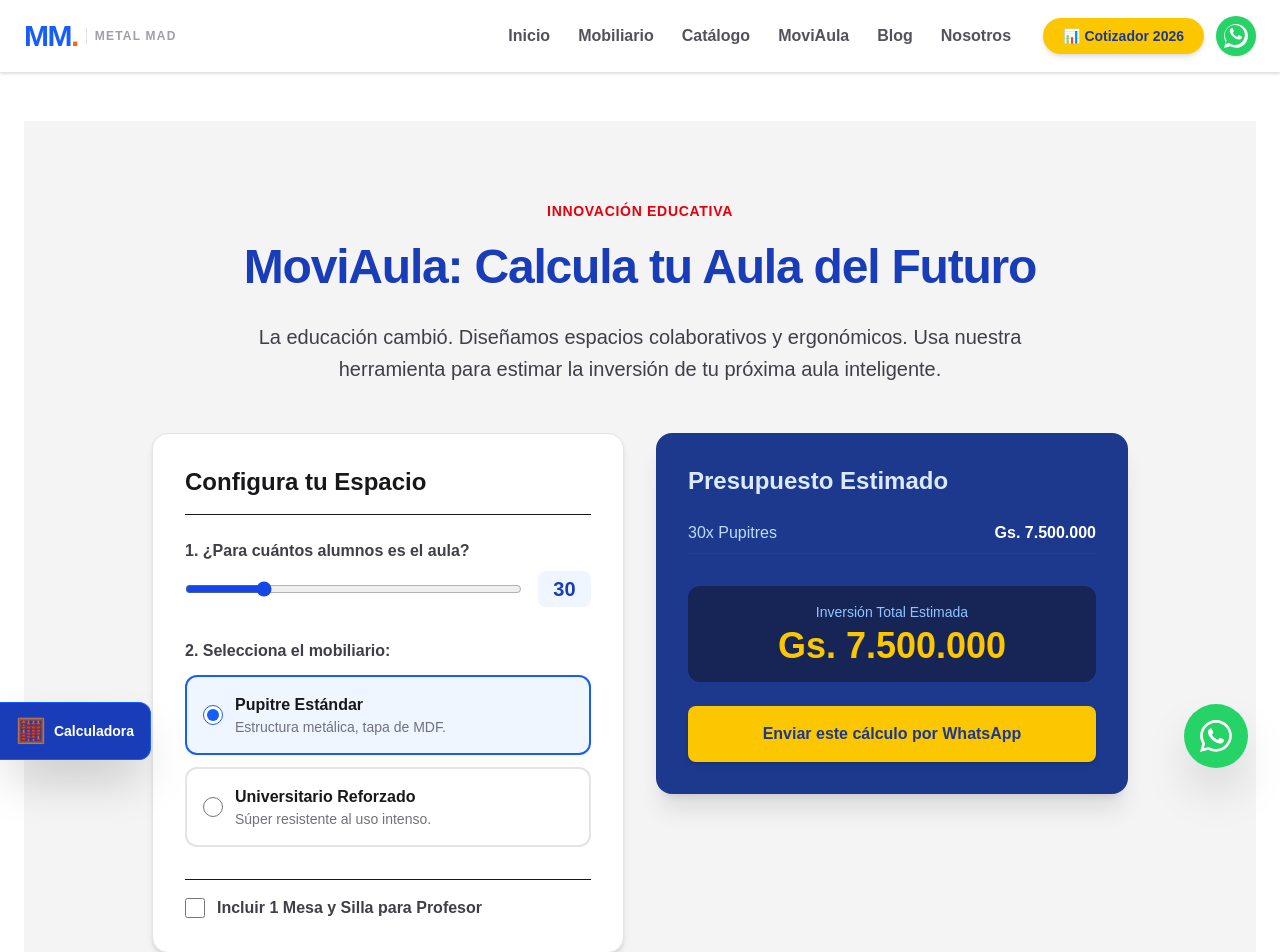
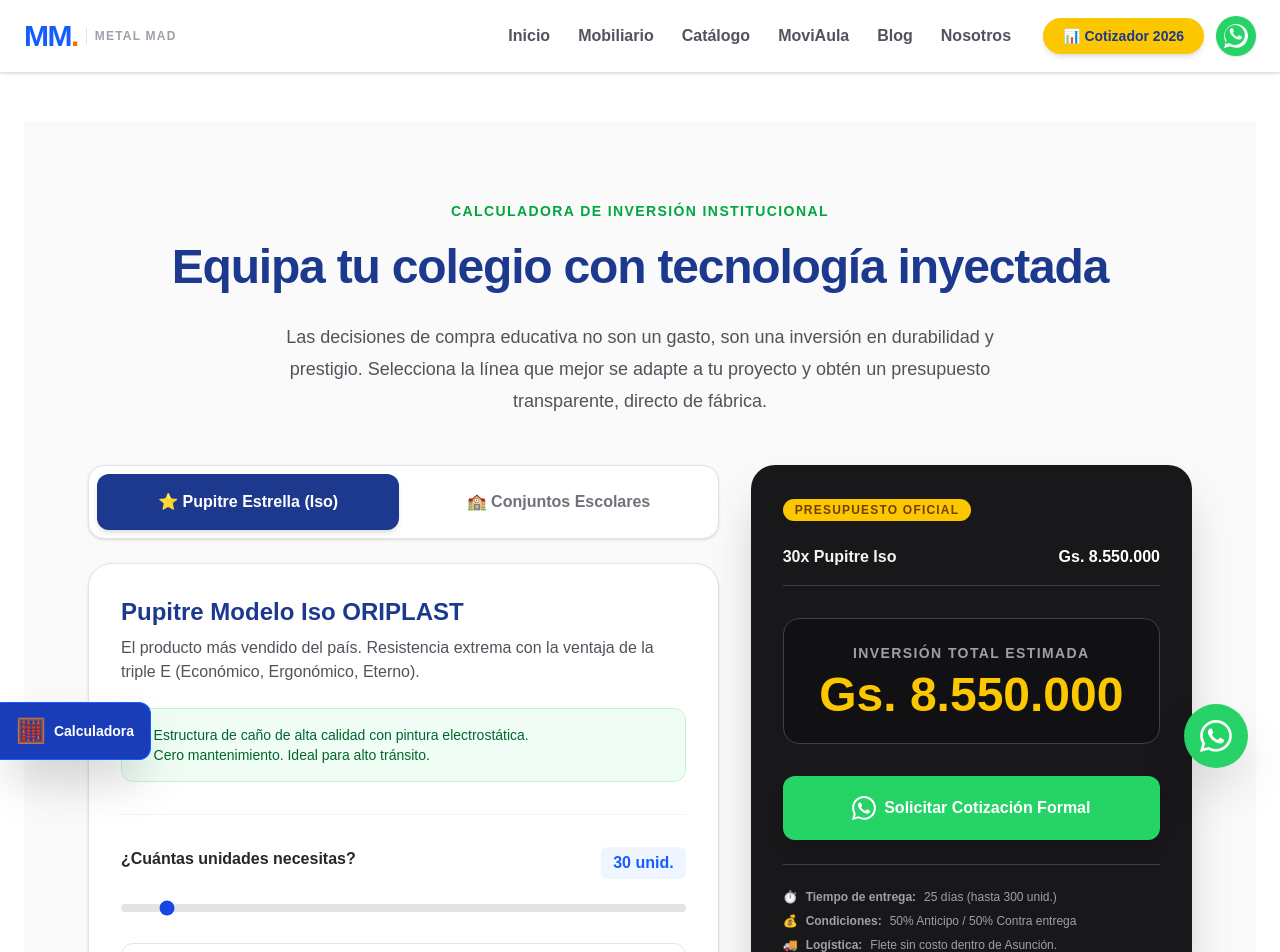
Before and after one commit to oscaramarilla/metal-mad-web, a Next.js app: page /MoviAula in a window 1280 px wide. Shown: the top 952 px of the page. Built offline with nearby package versions, Linux system fonts and the light colour scheme.

Commit message:
solucion de calculadora de moviaula nueva smart pro basic

```diff
--- a/app/MoviAula/page.tsx
+++ b/app/MoviAula/page.tsx
@@ -1,124 +1,263 @@
-"use client"; // Enciende el "cerebro" interactivo
+"use client";
 
 import { useState } from "react";
 
 export default function MoviAulaPage() {
+  // --- ESTADOS DE LA CALCULADORA ---
+  const [linea, setLinea] = useState<"estrella" | "conjunto">("estrella");
   const [cantidad, setCantidad] = useState(30);
-  const [tipo, setTipo] = useState(250000);
+
+  // Estados para Conjuntos
+  const [modelo, setModelo] = useState<"pro" | "smart" | "basic">("pro");
+  const [nivel, setNivel] = useState<0 | 1 | 2 | 3>(3); // 0: Inicial, 1: 1er, 2: 2do, 3: 3er Ciclo
+  const [colorPlastico, setColorPlastico] = useState("Azul");
+  const [colorMetal, setColorMetal] = useState("Gris");
+
+  // Extras
   const [mesaProfesor, setMesaProfesor] = useState(false);
 
+  // --- MATRIZ DE PRECIOS ---
+  const precioEstrella = 285000;
   const precioMesaProfesor = 850000;
-  const totalPupitres = cantidad * tipo;
-  const totalFinal = totalPupitres + (mesaProfesor ? precioMesaProfesor : 0);
 
-  const nombreTipo = tipo === 250000 ? "Estándar Bipersonal" : "Universitario Reforzado";
-  const textoWhatsApp = `Hola MetalMad! Usé la calculadora MoviAula. Necesito equipar un aula con ${cantidad} pupitres modelo ${nombreTipo}${mesaProfesor ? ' y 1 Mesa para Profesor' : ''}. El estimado dio Gs. ${totalFinal.toLocaleString('es-PY')}. Solicito presupuesto oficial.`;
-  const linkWhatsApp = `https://wa.me/595982451828?text=${encodeURIComponent(textoWhatsApp)}`;
+  // Matriz: [Inicial, 1er Ciclo, 2do Ciclo, 3er Ciclo]
+  const matrizPrecios = {
+    pro: [774000, 798000, 828000, 858000],
+    smart: [740000, 760000, 790000, 810000], // Valores estimados para Smart basados en tu Nivel Inicial
+    basic: [390000, 410000, 430000, 440000],
+  };
+
+  const nivelesNombres = ["Nivel Inicial", "1er Ciclo", "2do Ciclo", "3er Ciclo"];
+  const coloresPlasticoOpts = ["Naranja", "Amarillo", "Rojo", "Azul", "Verde", "Gris"];
+  const coloresMetalOpts = ["Gris", "Negro"];
+
+  // --- LÓGICA DE CÁLCULO ---
+  const precioUnitario = linea === "estrella" ? precioEstrella : matrizPrecios[modelo][nivel];
+  const totalMobiliario = cantidad * precioUnitario;
+  const totalFinal = totalMobiliario + (mesaProfesor ? precioMesaProfesor : 0);
+
+  // --- GENERADOR DE WHATSAPP ---
+  const generarTextoWhatsApp = () => {
+    let texto = `*Hola Metal Mad!* 🚀 Usé su Cotizador Inteligente y deseo formalizar un presupuesto:\n\n`;
+    if (linea === "estrella") {
+      texto += `*Producto:* Pupitre Estrella (Modelo Iso ORIPLAST)\n`;
+    } else {
+      texto += `*Producto:* Conjunto Escolar STUDENT ${modelo.toUpperCase()}\n`;
+      texto += `*Nivel Ergonómico:* ${nivelesNombres[nivel]}\n`;
+      texto += `*Personalización:* Plástico ${colorPlastico} / Estructura ${colorMetal}\n`;
+    }
+    texto += `*Cantidad:* ${cantidad} unidades\n`;
+    if (mesaProfesor) texto += `*Extras:* Incluye 1 Conjunto para Profesor\n`;
+    texto += `\n*Inversión Total Estimada:* Gs. ${totalFinal.toLocaleString('es-PY')}\n\n`;
+    texto += `Por favor, confírmenme plazos de entrega.`;
+
+    return `https://wa.me/595982451828?text=${encodeURIComponent(texto)}`;
+  };
 
   return (
-    <div className="flex flex-col items-center font-sans w-full bg-zinc-100 min-h-screen text-zinc-900 pb-20">
+    <div className="flex flex-col items-center font-sans w-full bg-zinc-50 min-h-screen text-zinc-900 pb-20">
 
-      {/* 1. CABECERA: El concepto MoviAula */}
-      <header className="w-full max-w-4xl px-6 pt-12 lg:pt-20 pb-12 text-center">
-        <span className="text-sm font-bold tracking-wider text-red-600 uppercase mb-4 block">
-          Innovación Educativa
+      {/* 1. CABECERA: Psicología de Ventas (Estatus y Seguridad) */}
+      <header className="w-full max-w-5xl px-6 pt-12 lg:pt-20 pb-12 text-center">
+        <span className="text-sm font-bold tracking-widest text-green-600 uppercase mb-4 block">
+          Calculadora de Inversión Institucional
         </span>
-        <h1 className="text-4xl sm:text-5xl font-extrabold leading-tight tracking-tight text-blue-800 mb-6">
-          MoviAula: Calcula tu Aula del Futuro
+        <h1 className="text-4xl md:text-5xl font-black leading-tight tracking-tight text-blue-900 mb-6">
+          Equipa tu colegio con tecnología inyectada
         </h1>
-        <p className="text-lg sm:text-xl leading-8 text-zinc-700 max-w-3xl mx-auto">
-          La educación cambió. Diseñamos espacios colaborativos y ergonómicos. Usa nuestra herramienta para estimar la inversión de tu próxima aula inteligente.
+        <p className="text-lg leading-8 text-zinc-600 max-w-3xl mx-auto">
+          Las decisiones de compra educativa no son un gasto, son una inversión en durabilidad y prestigio. Selecciona la línea que mejor se adapte a tu proyecto y obtén un presupuesto transparente, directo de fábrica.
         </p>
       </header>
 
       {/* 2. LA CALCULADORA */}
-      <main className="w-full max-w-5xl px-6 grid grid-cols-1 lg:grid-cols-2 gap-8 items-start">
+      <main className="w-full max-w-6xl px-6 grid grid-cols-1 lg:grid-cols-12 gap-8 items-start">
 
-        {/* Panel de Controles */}
-        <div className="bg-white p-8 rounded-2xl shadow-md border border-zinc-200 flex flex-col gap-6">
-          <h2 className="text-2xl font-bold text-zinc-900 border-b pb-4">Configura tu Espacio</h2>
+        {/* PANEL IZQUIERDO: Controles (Ocupa 7 columnas en desktop) */}
+        <div className="lg:col-span-7 flex flex-col gap-6">
 
-          <div className="flex flex-col gap-2">
-            <label className="font-semibold text-zinc-700">1. ¿Para cuántos alumnos es el aula?</label>
-            <div className="flex items-center gap-4">
-              <input
-                type="range" min="10" max="100" step="5"
-                value={cantidad}
-                onChange={(e) => setCantidad(Number(e.target.value))}
-                className="w-full cursor-pointer accent-blue-700"
-              />
-              <span className="font-bold text-xl text-blue-800 w-16 text-center bg-blue-50 py-1 rounded-lg">
-                {cantidad}
-              </span>
+          {/* Selector de Línea Principal */}
+          <div className="bg-white p-2 rounded-2xl shadow-sm border border-zinc-200 flex flex-col sm:flex-row gap-2">
+            <button
+              onClick={() => setLinea("estrella")}
+              className={`flex-1 py-4 px-6 rounded-xl font-bold transition-all ${linea === "estrella" ? 'bg-blue-900 text-white shadow-md' : 'text-zinc-500 hover:bg-zinc-100'}`}
+            >
+              ⭐ Pupitre Estrella (Iso)
+            </button>
+            <button
+              onClick={() => setLinea("conjunto")}
+              className={`flex-1 py-4 px-6 rounded-xl font-bold transition-all ${linea === "conjunto" ? 'bg-blue-900 text-white shadow-md' : 'text-zinc-500 hover:bg-zinc-100'}`}
+            >
+              🏫 Conjuntos Escolares
+            </button>
+          </div>
+
+          <div className="bg-white p-8 rounded-3xl shadow-sm border border-zinc-200">
+
+            {/* --- RUTA A: PRODUCTO ESTRELLA --- */}
+            {linea === "estrella" && (
+              <div className="animate-fade-in">
+                <h2 className="text-2xl font-black text-blue-900 mb-2">Pupitre Modelo Iso ORIPLAST</h2>
+                <p className="text-zinc-600 mb-6">El producto más vendido del país. Resistencia extrema con la ventaja de la triple E (Económico, Ergonómico, Eterno).</p>
+                <div className="bg-green-50 text-green-800 p-4 rounded-xl border border-green-200 font-medium mb-8 text-sm">
+                  ✓ Estructura de caño de alta calidad con pintura electrostática.<br/>
+                  ✓ Cero mantenimiento. Ideal para alto tránsito.
+                </div>
+              </div>
+            )}
+
+            {/* --- RUTA B: CONJUNTOS ESCOLARES (LA MATRIZ) --- */}
+            {linea === "conjunto" && (
+              <div className="animate-fade-in space-y-8">
+
+                {/* 1. Selección de Modelo */}
+                <div>
+                  <h3 className="font-bold text-zinc-800 mb-3">1. Nivel de Inversión (Modelo)</h3>
+                  <div className="grid grid-cols-1 md:grid-cols-3 gap-3">
+                    <button onClick={() => setModelo("basic")} className={`p-4 rounded-xl border-2 text-left transition-all ${modelo === "basic" ? 'border-blue-600 bg-blue-50' : 'border-zinc-200 hover:border-blue-300'}`}>
+                      <div className="font-black text-zinc-900">Student BASIC</div>
+                      <div className="text-xs text-zinc-500 mt-1">Tapa MDF Laminado. La opción más económica.</div>
+                    </button>
+                    <button onClick={() => setModelo("smart")} className={`p-4 rounded-xl border-2 text-left transition-all ${modelo === "smart" ? 'border-blue-600 bg-blue-50' : 'border-zinc-200 hover:border-blue-300'}`}>
+                      <div className="font-black text-zinc-900">Student SMART</div>
+                      <div className="text-xs text-zinc-500 mt-1">Tapa Polipropileno. Equilibrio costo/durabilidad.</div>
+                    </button>
+                    <button onClick={() => setModelo("pro")} className={`p-4 rounded-xl border-2 text-left transition-all ${modelo === "pro" ? 'border-blue-600 bg-blue-50 relative overflow-hidden' : 'border-zinc-200 hover:border-blue-300 relative overflow-hidden'}`}>
+                      {modelo === "pro" && <div className="absolute top-0 right-0 bg-blue-600 text-white text-[10px] font-bold px-2 py-1 rounded-bl-lg">PREMIUM</div>}
+                      <div className="font-black text-zinc-900">Student PRO</div>
+                      <div className="text-xs text-zinc-500 mt-1">Tapa ABS Alta Densidad. Máxima durabilidad.</div>
+                    </button>
                   </div>
                 </div>
 
-          <div className="flex flex-col gap-3 mt-2">
-            <label className="font-semibold text-zinc-700">2. Selecciona el mobiliario:</label>
-            <label className={`border-2 rounded-xl p-4 cursor-pointer transition-all ${tipo === 250000 ? 'border-blue-600 bg-blue-50' : 'border-zinc-200'}`}>
-              <div className="flex items-center gap-3">
-                <input type="radio" name="tipo" value={250000} checked={tipo === 250000} onChange={() => setTipo(250000)} className="w-5 h-5 accent-blue-600" />
+                {/* 2. Selección de Nivel Ergonómico */}
                 <div>
-                  <div className="font-bold text-zinc-900">Pupitre Estándar</div>
-                  <div className="text-sm text-zinc-500">Estructura metálica, tapa de MDF.</div>
+                  <h3 className="font-bold text-zinc-800 mb-3">2. Segmento Ergonómico</h3>
+                  <div className="flex flex-wrap gap-2">
+                    {nivelesNombres.map((nom, idx) => (
+                      <button
+                        key={idx}
+                        onClick={() => setNivel(idx as 0|1|2|3)}
+                        className={`px-4 py-2 rounded-lg text-sm font-bold transition-all border ${nivel === idx ? 'bg-zinc-900 text-white border-zinc-900' : 'bg-white text-zinc-600 border-zinc-300 hover:bg-zinc-100'}`}
+                      >
+                        {nom}
+                      </button>
+                    ))}
                   </div>
                 </div>
-            </label>
-            <label className={`border-2 rounded-xl p-4 cursor-pointer transition-all ${tipo === 350000 ? 'border-blue-600 bg-blue-50' : 'border-zinc-200'}`}>
-              <div className="flex items-center gap-3">
-                <input type="radio" name="tipo" value={350000} checked={tipo === 350000} onChange={() => setTipo(350000)} className="w-5 h-5 accent-blue-600" />
+
+                {/* 3. Personalización de Colores */}
+                <div className="grid grid-cols-1 md:grid-cols-2 gap-6 bg-zinc-50 p-6 rounded-2xl border border-zinc-200">
                   <div>
-                  <div className="font-bold text-zinc-900">Universitario Reforzado</div>
-                  <div className="text-sm text-zinc-500">Súper resistente al uso intenso.</div>
+                    <h3 className="font-bold text-zinc-800 mb-3 text-sm">Color de Plásticos</h3>
+                    <select
+                      value={colorPlastico}
+                      onChange={(e) => setColorPlastico(e.target.value)}
+                      className="w-full p-3 rounded-lg border border-zinc-300 bg-white font-medium focus:outline-none focus:ring-2 focus:ring-blue-500"
+                    >
+                      {coloresPlasticoOpts.map(c => <option key={c} value={c}>{c}</option>)}
+                    </select>
+                  </div>
+                  <div>
+                    <h3 className="font-bold text-zinc-800 mb-3 text-sm">Estructura Metálica</h3>
+                    <select
+                      value={colorMetal}
+                      onChange={(e) => setColorMetal(e.target.value)}
+                      className="w-full p-3 rounded-lg border border-zinc-300 bg-white font-medium focus:outline-none focus:ring-2 focus:ring-blue-500"
+                    >
+                      {coloresMetalOpts.map(c => <option key={c} value={c}>{c}</option>)}
+                    </select>
                   </div>
                 </div>
+
+              </div>
+            )}
+
+            {/* --- CONTROLES UNIVERSALES (Cantidad y Extras) --- */}
+            <div className="mt-8 pt-8 border-t border-zinc-100 space-y-6">
+              <div>
+                <label className="font-black text-zinc-800 flex justify-between mb-4">
+                  <span>¿Cuántas unidades necesitas?</span>
+                  <span className="text-blue-600 bg-blue-50 px-3 py-1 rounded-md">{cantidad} unid.</span>
                 </label>
+                <input
+                  type="range" min="10" max="300" step="5"
+                  value={cantidad}
+                  onChange={(e) => setCantidad(Number(e.target.value))}
+                  className="w-full cursor-pointer accent-blue-700 h-2 bg-zinc-200 rounded-lg appearance-none"
+                />
               </div>
 
-          <div className="flex flex-col gap-2 mt-2 border-t pt-4">
-            <label className="flex items-center gap-3 cursor-pointer">
+              <label className="flex items-center gap-3 cursor-pointer p-4 border border-zinc-200 rounded-xl hover:bg-zinc-50 transition-colors">
                 <input
                   type="checkbox"
                   checked={mesaProfesor}
                   onChange={(e) => setMesaProfesor(e.target.checked)}
                   className="w-5 h-5 accent-blue-600 rounded"
                 />
-              <span className="font-semibold text-zinc-700">Incluir 1 Mesa y Silla para Profesor</span>
+                <span className="font-bold text-zinc-700">Añadir 1 Conjunto de Mesa y Silla para Docente</span>
               </label>
+            </div>
+
           </div>
         </div>
 
-        {/* Panel de Resultado (Ticket) */}
-        <div className="bg-blue-900 p-8 rounded-2xl shadow-xl text-white sticky top-10">
-          <h2 className="text-2xl font-bold mb-6 text-blue-100">Presupuesto Estimado</h2>
+        {/* PANEL DERECHO: El Ticket / Cierre de Ventas (Ocupa 5 columnas) */}
+        <div className="lg:col-span-5 relative">
+          <div className="bg-zinc-900 p-8 rounded-3xl shadow-2xl text-white sticky top-24">
 
-          <div className="flex flex-col gap-4 mb-8">
-            <div className="flex justify-between items-center border-b border-blue-800 pb-2">
-              <span className="text-blue-200">{cantidad}x Pupitres</span>
-              <span className="font-semibold">Gs. {totalPupitres.toLocaleString('es-PY')}</span>
+            <div className="mb-6">
+              <span className="bg-yellow-400 text-yellow-900 text-xs font-black px-3 py-1 rounded-full uppercase tracking-widest">
+                Presupuesto Oficial
+              </span>
             </div>
+
+            <div className="space-y-4 mb-8">
+              <div className="flex justify-between items-start border-b border-zinc-700 pb-4">
+                <div>
+                  <div className="font-bold text-zinc-100">{cantidad}x {linea === "estrella" ? 'Pupitre Iso' : `Student ${modelo.toUpperCase()}`}</div>
+                  {linea === "conjunto" && <div className="text-sm text-zinc-400">{nivelesNombres[nivel]}</div>}
+                </div>
+                <div className="font-bold text-right">Gs. {totalMobiliario.toLocaleString('es-PY')}</div>
+              </div>
+
               {mesaProfesor && (
-              <div className="flex justify-between items-center border-b border-blue-800 pb-2">
-                <span className="text-blue-200">1x Conjunto Docente</span>
-                <span className="font-semibold">Gs. {precioMesaProfesor.toLocaleString('es-PY')}</span>
+                <div className="flex justify-between items-center border-b border-zinc-700 pb-4">
+                  <div className="text-zinc-300">1x Conjunto Docente</div>
+                  <div className="font-bold">Gs. {precioMesaProfesor.toLocaleString('es-PY')}</div>
                 </div>
               )}
             </div>
 
-          <div className="bg-blue-950 p-4 rounded-xl mb-6 text-center">
-            <div className="text-blue-300 text-sm mb-1">Inversión Total Estimada</div>
-            <div className="text-4xl font-extrabold text-yellow-400">
+            <div className="bg-black/30 p-6 rounded-2xl mb-8 border border-zinc-700 text-center">
+              <div className="text-zinc-400 text-sm mb-2 uppercase tracking-widest font-bold">Inversión Total Estimada</div>
+              <div className="text-4xl lg:text-5xl font-black text-yellow-400">
                 Gs. {totalFinal.toLocaleString('es-PY')}
               </div>
             </div>
 
             <a
-            href={linkWhatsApp} target="_blank" rel="noopener noreferrer"
-            className="block w-full rounded-lg bg-yellow-400 px-6 py-4 text-center font-bold text-blue-900 shadow-md transition-transform hover:bg-yellow-500 hover:scale-105"
+              href={generarTextoWhatsApp()}
+              target="_blank"
+              rel="noopener noreferrer"
+              className="flex items-center justify-center gap-2 w-full rounded-xl bg-[#25D366] px-6 py-5 text-center font-black text-white shadow-lg transition-all hover:bg-[#20bd5a] hover:scale-[1.02]"
             >
-            Enviar este cálculo por WhatsApp
+              <svg xmlns="http://www.w3.org/2000/svg" width="24" height="24" fill="currentColor" viewBox="0 0 16 16">
+                <path d="M13.601 2.326A7.854 7.854 0 0 0 7.994 0C3.627 0 .068 3.558.064 7.926c0 1.399.366 2.76 1.057 3.965L0 16l4.204-1.102a7.933 7.933 0 0 0 3.79.965h.004c4.368 0 7.926-3.558 7.93-7.93A7.898 7.898 0 0 0 13.6 2.326zM7.994 14.521a6.573 6.573 0 0 1-3.356-.92l-.24-.144-2.494.654.666-2.433-.156-.251a6.56 6.56 0 0 1-1.007-3.505c0-3.626 2.957-6.584 6.591-6.584a6.56 6.56 0 0 1 4.66 1.931 6.557 6.557 0 0 1 1.928 4.66c-.004 3.639-2.961 6.592-6.592 6.592zm3.615-4.934c-.197-.099-1.17-.578-1.353-.646-.182-.065-.315-.099-.445.099-.133.197-.513.646-.627.775-.114.133-.232.148-.43.05-.197-.1-.836-.308-1.592-.985-.59-.525-.985-1.175-1.103-1.372-.114-.198-.011-.304.088-.403.087-.088.197-.232.296-.346.1-.114.133-.198.198-.33.065-.134.034-.248-.015-.347-.05-.099-.445-1.076-.612-1.47-.16-.389-.323-.335-.445-.34-.114-.007-.247-.007-.38-.007a.729.729 0 0 0-.529.247c-.196.198-.691.677-.691 1.654 0 .977.71 1.916.81 2.049.098.133 1.394 2.132 3.383 2.992.47.205.84.326 1.129.418.475.152.904.129 1.246.08.38-.058 1.171-.48 1.338-.943.164-.464.164-.86.114-.943-.049-.084-.182-.133-.38-.232z"/>
+              </svg>
+              Solicitar Cotización Formal
             </a>
+
+            {/* Reducción de Riesgo (Garantías Operativas) */}
+            <div className="mt-6 border-t border-zinc-700 pt-6 text-xs text-zinc-400 space-y-2">
+              <p className="flex items-center gap-2">⏱️ <strong>Tiempo de entrega:</strong> 25 días (hasta 300 unid.)</p>
+              <p className="flex items-center gap-2">💰 <strong>Condiciones:</strong> 50% Anticipo / 50% Contra entrega</p>
+              <p className="flex items-center gap-2">🚚 <strong>Logística:</strong> Flete sin costo dentro de Asunción.</p>
             </div>
+
+          </div>
+        </div>
+
       </main>
     </div>
   );
```
Lines whose indentation alone changed are shown as unchanged.
